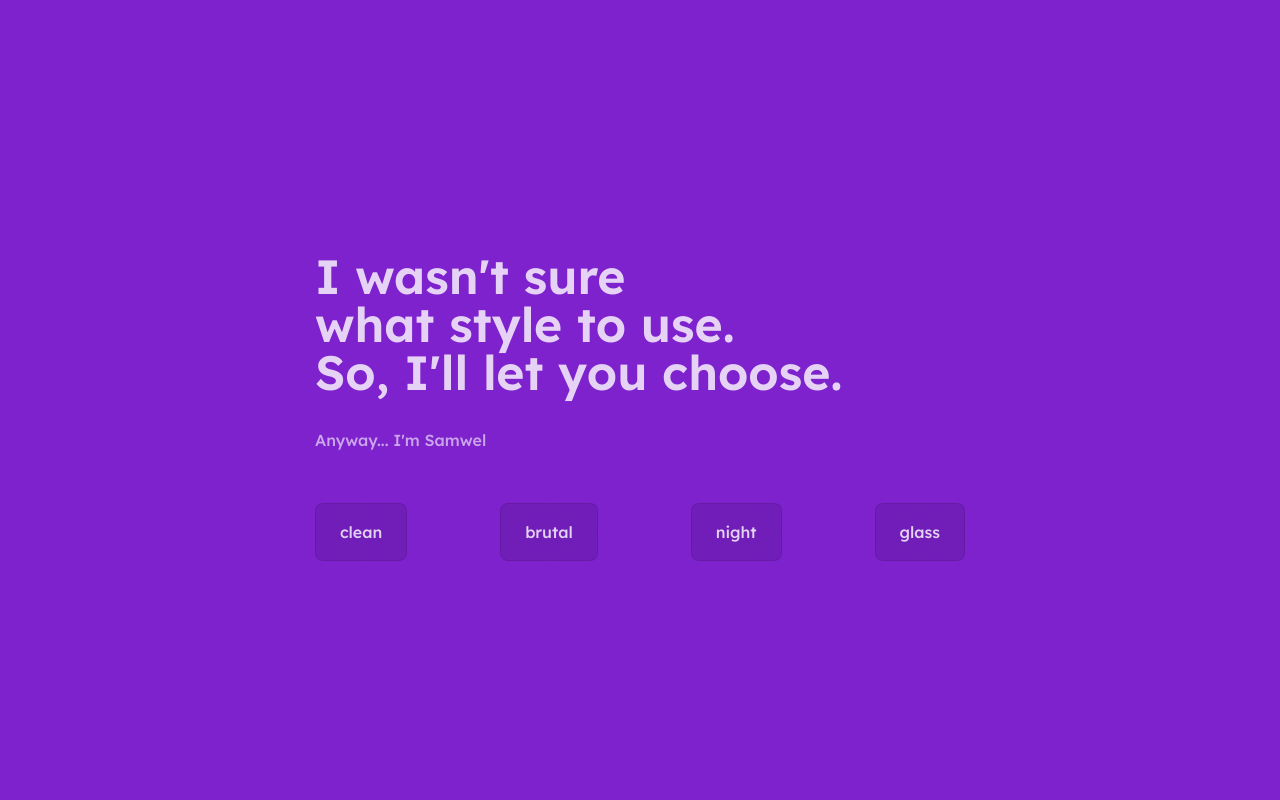
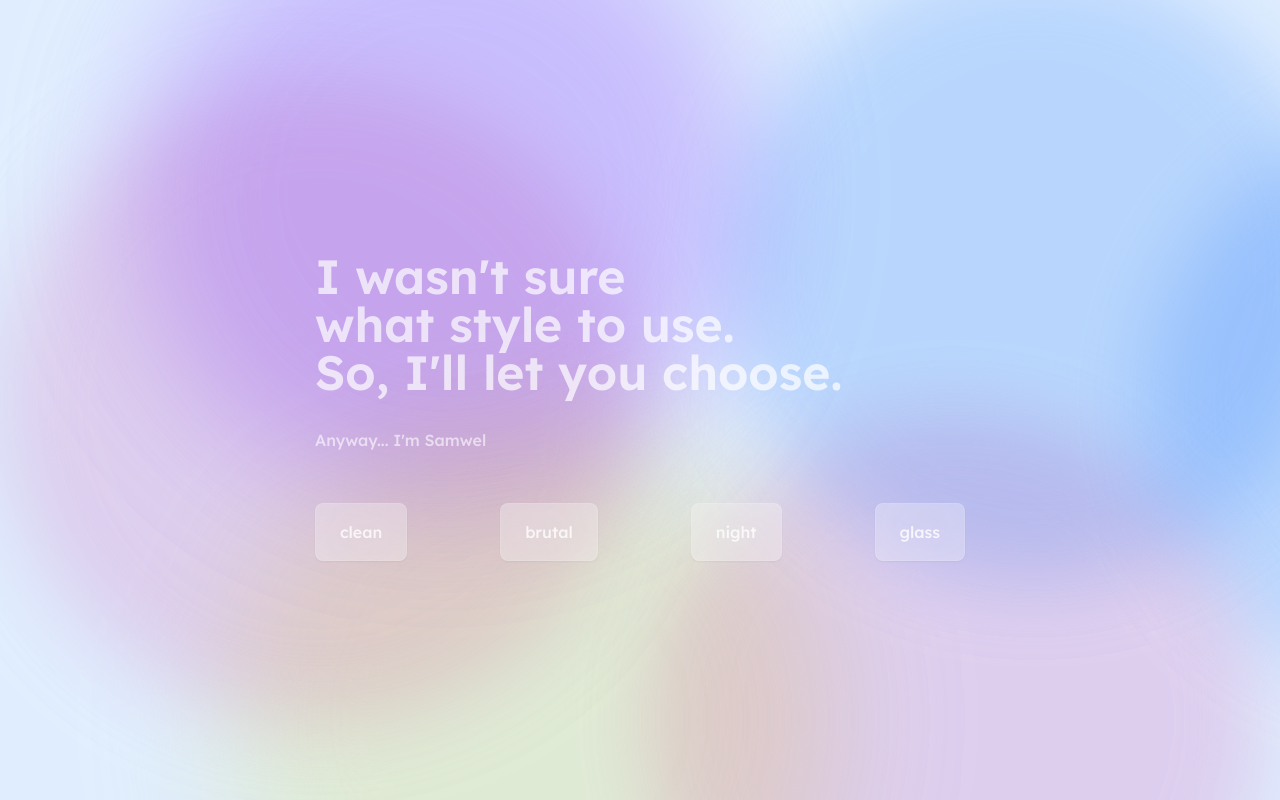
Before and after one commit to SamwelZimmer/portfolioHome, a Next.js app: page / in a window 1280 px wide. Both pictures are taken after a click on the button "glass". Shown: the top 800 px of the page. Built offline with nearby package versions, Linux system fonts and the light colour scheme; no server answers; the database is empty.

Commit message:
Glass Hero Background

```diff
--- a/components/Buttons.tsx
+++ b/components/Buttons.tsx
@@ -16,7 +16,7 @@ const styles: {
     "btn": {
         "clean": "bg-white border rounded-lg shadow-md hover:border-black my-1 py-3",
         "night": "bg-slate-800 border-slate-800 rounded-lg text-white my-1 py-3",
-        "glass": "backdrop-blur-xl bg-black/10 hover:bg-black/20 text-white/80 border border-black/10 rounded-lg my-1 py-3",
+        "glass": "backdrop-blur-xl bg-white/30 hover:bg-white/50 text-white/80 border border-white/10 rounded-lg my-1 py-3 shadow-sm",
         "brutal": `bg-yellow-400 border-black border-2 text-black rounded-full px-8 font-semibold brutal-shadow hover:bg-pink-300 m-0`,
     },
 };
--- a/components/ProjectCards.tsx
+++ b/components/ProjectCards.tsx
@@ -36,7 +36,7 @@ const cardStyles: {
     "card": {
         "clean": `relative cursor-pointer bg-white w-full sm:w-[400px] h-36 flex flex-col justify-between p-4 border rounded-md shadow-md`,
         "night": `relative cursor-pointer bg-slate-800 w-full sm:w-[400px] h-36 flex flex-col justify-between p-4 border border-black rounded-md`,
-        "glass": "relative cursor-pointer bg-[#BDD1C3] w-full sm:w-[400px] h-36 flex flex-col justify-between p-4 shadow-md rounded-md",
+        "glass": "relative cursor-pointer bg-white/80 backdrop-blur-xl w-full sm:w-[400px] h-36 flex flex-col justify-between p-4 shadow-sm rounded-md",
         "brutal": "brutal-shadow cursor-pointer relative bg-yellow-400 w-full sm:w-[400px] h-36 flex flex-col justify-between p-4 border-4 border-black rounded-lg",
     },
     "title": {
--- a/sections/Hero.tsx
+++ b/sections/Hero.tsx
@@ -8,6 +8,7 @@ import { ReactElement, useRef, RefObject, useState, useEffect } from "react";
 import StyleSelector from "../components/StyleSelector";
 import { StyleType, Directions } from "../lib/types";
 import { styleTypeAtom } from "../atoms/styleTypeAtom";
+import './styles.css';
 
 type HeroStyleDefinition = {
     [key in StyleType]: string;
@@ -22,14 +23,14 @@ const styles: {
     "section": {
         "clean": "bg-white",
         "night": "bg-slate-900",
-        "glass": "bg-purple-700",
+        "glass": "bg-blue-200/50",
         "brutal": `bg-violet-300`,
     },
 
     "h1": {
         "clean": "",
         "night": "text-white",
-        "glass": "text-white/80",
+        "glass": "text-white/70",
         "brutal": ``,
     },
 
@@ -49,6 +50,23 @@ export default function Hero() {
 
     return (
         <motion.div ref={constraintsRef} className={`${styles.section[type]} relative z-0 overflow-hidden w-screen h-screen flex flex-col justify-center`}>
+
+        { type === "glass" &&
+          <>
+           <div className="absolute blob-animation -top-32 left-[10%] aspect-square w-1/2 bg-purple-300 rounded-full mix-blend-multiply filter blur-3xl opacity-70 " />
+            <div className="absolute blob-animation animation-delay-2000 -top-12 -right-20 w-[50%] aspect-square bg-blue-200 rounded-full mix-blend-multiply filter blur-2xl opacity-70 " />
+            <div className="absolute bottom-1/2 translate-y-1/2 -right-1/3 h-[70%] aspect-square bg-blue-200 rounded-full mix-blend-multiply filter blur-2xl opacity-70 " />
+            <div className="absolute top-1/2 -translate-y-1/2 right-1/2 h-[80%] aspect-square bg-pink-200 rounded-full mix-blend-multiply filter blur-2xl opacity-70 " />
+            <div className="absolute blob-animation animation-delay-2000 top-1/2 right-1/3 h-[80%] aspect-square bg-yellow-100 rounded-full mix-blend-multiply filter blur-3xl opacity-70 " />
+            <div className="absolute blob-animation animation-delay-4000 top-1/2 left-1/2 h-[80%] aspect-square bg-pink-200 rounded-full mix-blend-multiply filter blur-2xl opacity-70 " />
+          </>
+        }
+
+
+
+
+          {/* <div className="absolute h-1/2 w-1/2 bg-gradient-to-t from-blue-400 to-green-300 rounded-full blur opacity-25"></div> */}
+
           <div className='relative flex flex-col px-4 gap-8 w-full md:px-0 md:w-[650px] mx-auto text-center md:text-left'>
 
             { type === "brutal" && <BackgroundAsset classes="absolute -top-64 z-0 -right-20 md:-right-10" constraintsRef={constraintsRef} direction="left" asset={<Image draggable="false" src="/brutal_graphics/brutal-quad-1.svg" alt="brutal circle asset" width={200} height={300} />} /> }
--- /dev/null
+++ b/sections/styles.css
@@ -0,0 +1,48 @@
+@tailwind base;
+@tailwind components;
+@tailwind utilities;
+
+.glass-background {
+    background: rgb(238,174,202);
+    background: linear-gradient(323deg, rgba(238,174,202,1) 0%, rgba(198,180,216,1) 34%, rgba(148,187,233,1) 60%, rgba(148,187,233,1) 98%);
+    background-size: 200% 100%; /* Make the gradient twice the size of the container */
+    animation: shiftGradient 5s infinite alternate; /* Animate over 5 seconds, looping infinitely, and reversing on alternate iterations */
+}
+
+@keyframes shiftGradient {
+    0% {
+      background-position: 100% 0;
+    }
+    100% {
+      background-position: 0% 0;
+    }
+}
+
+@keyframes blob {
+    0% {
+      transform: translate(0px, 0px) scale(1);
+    }
+    33% {
+      transform: translate(30px, -50px) scale(1.1);
+    }
+    66% {
+      transform: translate(-20px, 20px) scale(0.9);
+    }
+    100% {
+      transform: translate(0px, 0px) scale(1);
+    }
+  }
+
+.blob-animation {
+    animation: blob 6s infinite alternate;
+}
+
+
+@layer utilities {
+    .animation-delay-2000 {
+      animation-delay: 2s;
+    }
+    .animation-delay-4000 {
+      animation-delay: 4s;
+    }
+  }
```
